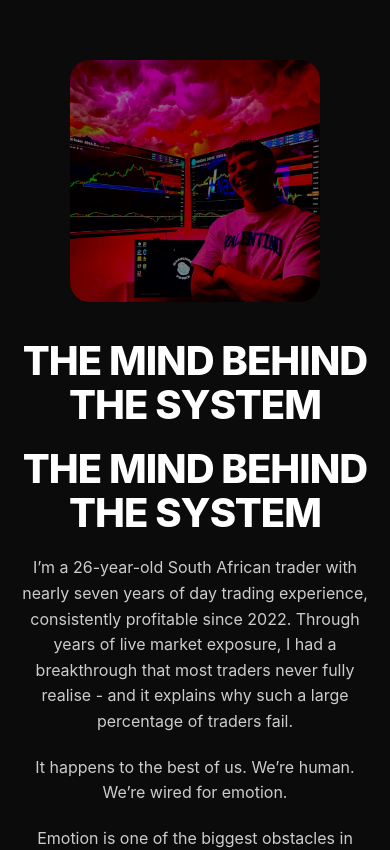
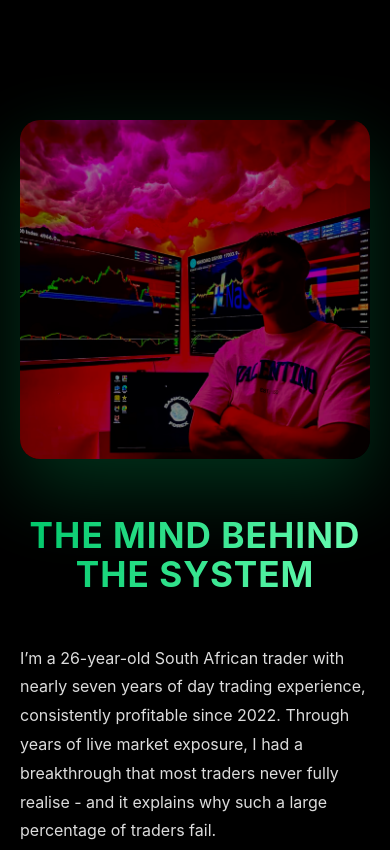
Before and after one commit to CJBankrollFX/bankroll-bridge-page, a website: page about.html in a window 390 px wide. Shown: the top 850 px of the page. Drawn offline with Linux system fonts and the light colour scheme.

Commit message:
Upgrade about html and change space markets logo

```diff
--- a/about.html
+++ b/about.html
@@ -7,62 +7,54 @@
 </head>
 <body>
 
-<section class="about">
+<section class="about-page">
+
   <div class="about-container">
 
-    <img src="images/cj-smile.jpeg" class="about-image" alt="Clarence Williams">
+    <img src="images/cj-smile.jpeg" alt="CJ Bankroll" class="about-hero-image">
 
-    <h1>The Mind Behind The System</h1>
+    <h1 class="about-heading">
+      The Mind Behind The System
+    </h1>
 
-    <h1>The Mind Behind The System</h1>
-
+    <div class="about-content">
         <p>
             I’m a 26-year-old South African trader with nearly seven years of day trading experience, consistently profitable since 2022. Through years of live market exposure, I had a breakthrough that most traders never fully realise - and it explains why such a large percentage of traders fail.
         </p>
-
         <p>
             It happens to the best of us. We’re human. We’re wired for emotion.
         </p>
-
         <p>
             Emotion is one of the biggest obstacles in trading. It influences entries, exits, risk-taking and decision-making; especially after a significant loss. I experienced this myself. Even with experience and discipline, there were still difficult days.
         </p>
-
         <p>
             So I began researching behavioural patterns, execution structure, and systematic frameworks. The result was a rule-based execution system designed specifically to remove emotional interference from the trading process.
         </p>
-
         <p>
             Risk management was another major problem I identified. Most traders are not properly taught how to calculate exposure, position sizing, or risk-to-reward ratios. It can take time to calculate before every trade - time that should be spent analysing structure and refining entries.
         </p>
-
         <p>
             That’s why this system integrates risk management directly into execution. It operates according to your predefined risk settings, automatically applying structured lot sizing, stop-loss and take-profit levels. It doesn’t just calculate risk, it enforces discipline.
         </p>
-
         <p>
             Another pattern I observed was that many traders are simply too busy. Trading becomes a side pursuit alongside careers, businesses and family responsibilities. I saw this clearly when I began providing signals to help traders who didn’t have time to analyse markets themselves.
         </p>
-
         <p>
             But even then, traders would miss signals, enter late, use incorrect lot sizes, forget stop-loss levels or miscalculate exposure. That’s when I realised the next step:
         </p>
-
         <p>
             What if the signals could execute automatically; structured, disciplined, and aligned with each trader’s personal risk parameters?
         </p>
-
         <p>
             That question led to the development of this system.
         </p>
-
         <p>
             This isn’t about replacing traders. It’s about enhancing execution. It’s about structure over impulse, discipline over emotion, and consistency over reaction.
         </p>
-
         <p>
             Markets don’t wait. Execution shouldn’t depend on mood, availability, or distraction.
         </p>
+    </div>
 
     <h3>Structured automation. Controlled risk. Disciplined execution.</h3>
 
--- a/style.css
+++ b/style.css
@@ -237,35 +237,75 @@ html {
   box-shadow: 0 15px 30px rgba(0,201,107,0.4);
 }
 
-.about {
-  min-height: 100vh;
-  display: flex;
-  align-items: center;
-  justify-content: center;
-  background: #0b0b0b;
-  text-align: center;
-  padding: 60px 20px;
+.about-page {
+  padding: 120px 20px;
+  background: #000;
 }
 
 .about-container {
-  max-width: 800px;
+  max-width: 850px;
+  margin: 0 auto;
+  text-align: center;
 }
 
-.about-image {
-  width: 250px;
+.about-hero-image {
+  width: 100%;
+  max-width: 700px;
   border-radius: 20px;
-  margin-bottom: 30px;
+  margin-bottom: 50px;
+  box-shadow: 0 30px 80px rgba(0, 201, 107, 0.25);
 }
 
-.about h1 {
-  font-size: 40px;
-  margin-bottom: 20px;
+.about-heading {
+  font-size: 3rem;
+  letter-spacing: 1px;
+  font-weight: 700;
+  margin-bottom: 50px;
+  background: linear-gradient(90deg, #00c96b, #6effb5);
+  background-clip: text;
+  -webkit-background-clip: text;
+  -webkit-text-fill-color: transparent;
 }
 
-.about p {
-  color: #cccccc;
-  margin-bottom: 20px;
-  line-height: 1.6;
+.about-content {
+  text-align: left;
+}
+
+.about-content p {
+  font-size: 1.15rem;
+  line-height: 1.9;
+  margin-bottom: 28px;
+  color: #dcdcdc;
+}
+
+.back-button {
+  display: inline-block;
+  margin-top: 60px;
+  padding: 15px 32px;
+  background: linear-gradient(90deg, #00c96b, #00b35f);
+  color: #000;
+  font-weight: 600;
+  border-radius: 10px;
+  text-decoration: none;
+  transition: 0.3s ease;
+}
+
+.back-button:hover {
+  transform: translateY(-4px);
+  box-shadow: 0 18px 45px rgba(0, 201, 107, 0.4);
+}
+
+@media (max-width: 768px) {
+
+  .about-heading {
+    font-size: 2.2rem;
+  }
+
+  .about-content p {
+    font-size: 1rem;
+    line-height: 1.8;
+  }
+
 }
 
 /* ===========================
@@ -964,8 +1004,11 @@ CLIENT DETAILS FORM
 
           .results-note {
             margin-top: 14px;
-            font-size: 0.85rem;
-            color: #bdbdbd;
+            font-size: 0.70rem;
+            line-height: 1.5;
+            color: #6f6f6f;
+            text-align: center;
+            opacity: 0.70;
             }
 
 #loadingIndicator {
```
Also changed, not shown: index.html (+1 -3 lines), images/space-markets-logo.png. Lines whose indentation alone changed are shown as unchanged.
